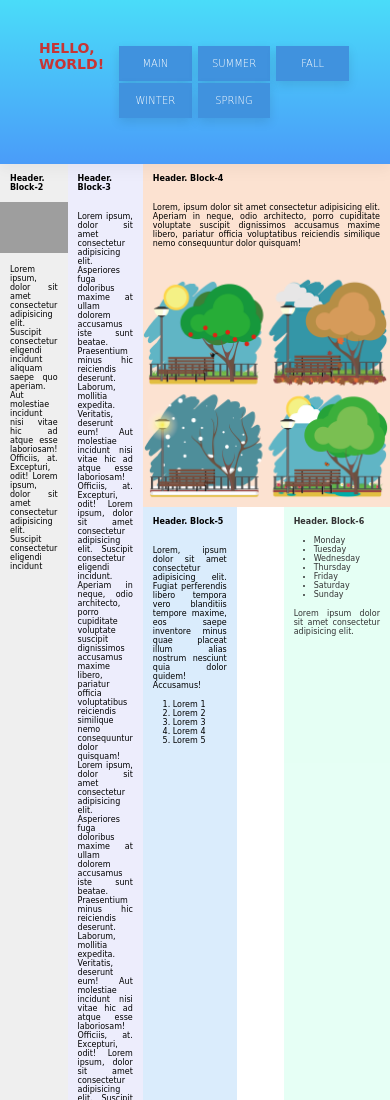
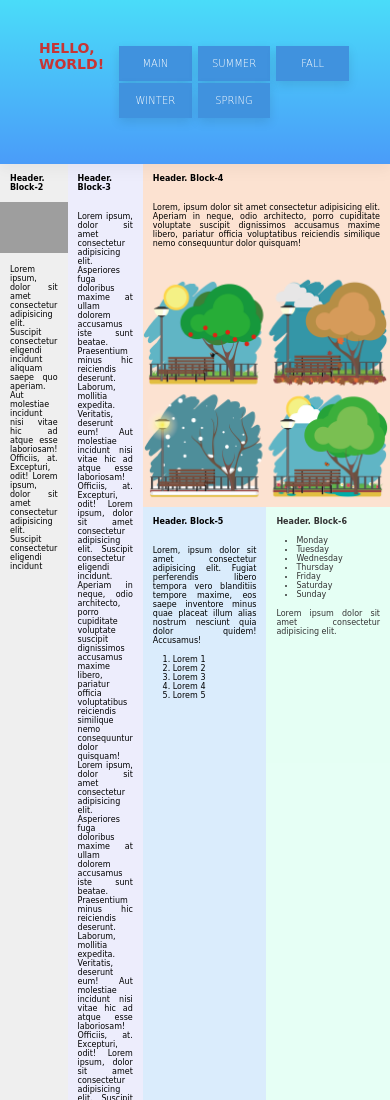
Before and after one commit to EsferUs7/lab3_Useinov_IP31, a plain HTML site: page index.html in a window 390 px wide. Shown: the top 1100 px of the page. Drawn offline with Linux system fonts and the light colour scheme; grey boxes are pictures that could not be loaded.

Commit message:
fix mobile visualizing

```diff
--- a/flexbox-style.css
+++ b/flexbox-style.css
@@ -38,7 +38,7 @@ p {
 
 h1 {
     width: 250px;
-    flex: 1 0 auto;
+    flex: 1 1 auto;
     font-size: 24px;
     color: #c73535;
     text-transform: uppercase;
--- a/grid-style.css
+++ b/grid-style.css
@@ -208,6 +208,24 @@ h2, h3, h4, h5, h6 {
         box-shadow: 0 4px 10px rgba(0, 0, 0, 0.1);
         transition: background-color 1s;
     }
+
+    .right-grid-container {
+        height: 100%;
+        display: grid;
+        grid-template-columns: 1fr 1fr;
+        grid-template-rows: auto 1fr;
+    }
+
+    .left-info-bar {
+        grid-column: 1 / 2;
+        background-color: rgb(193, 223, 250, 0.6);
+    }
+
+    .right-info-bar {
+        grid-column: 2 / 3;
+        background-color: rgb(202, 255, 234, 0.6);
+        opacity: 0.8;
+    }
 }
 
 @media (max-width: 481px) {
```
